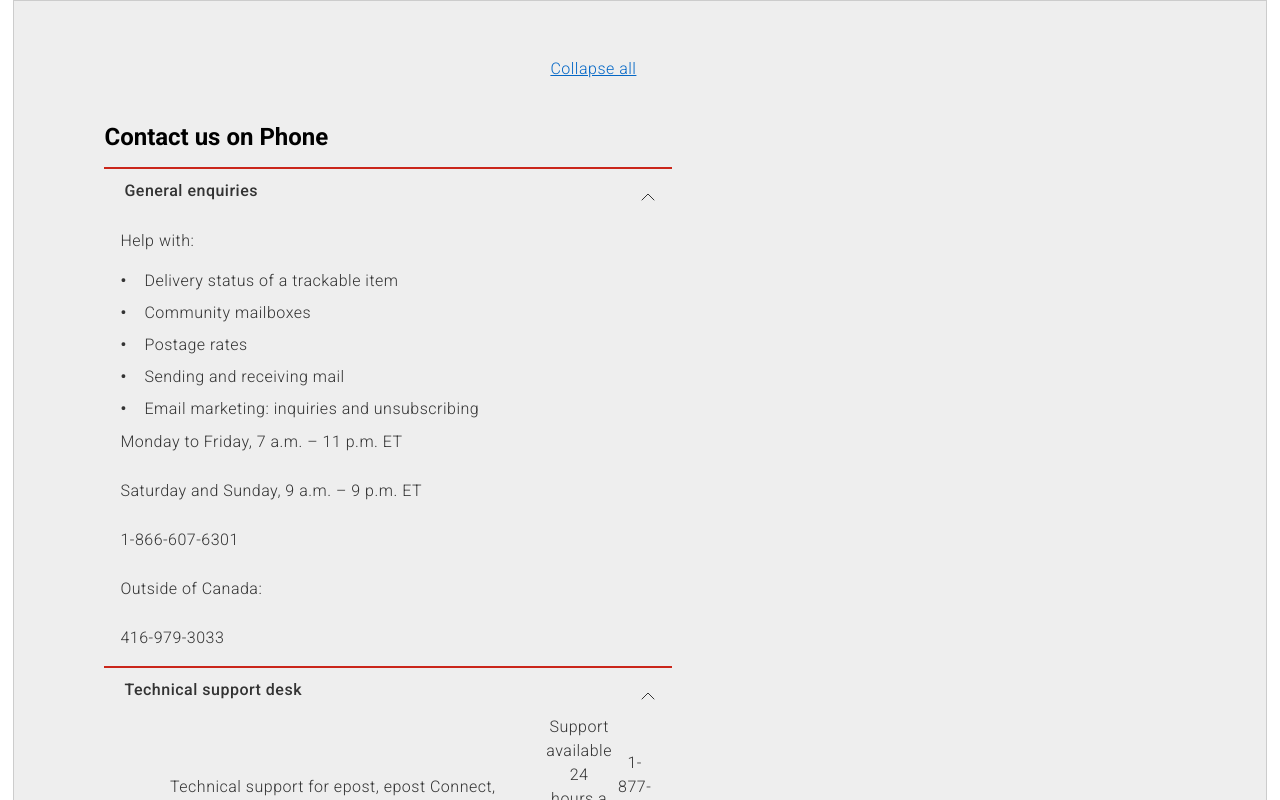
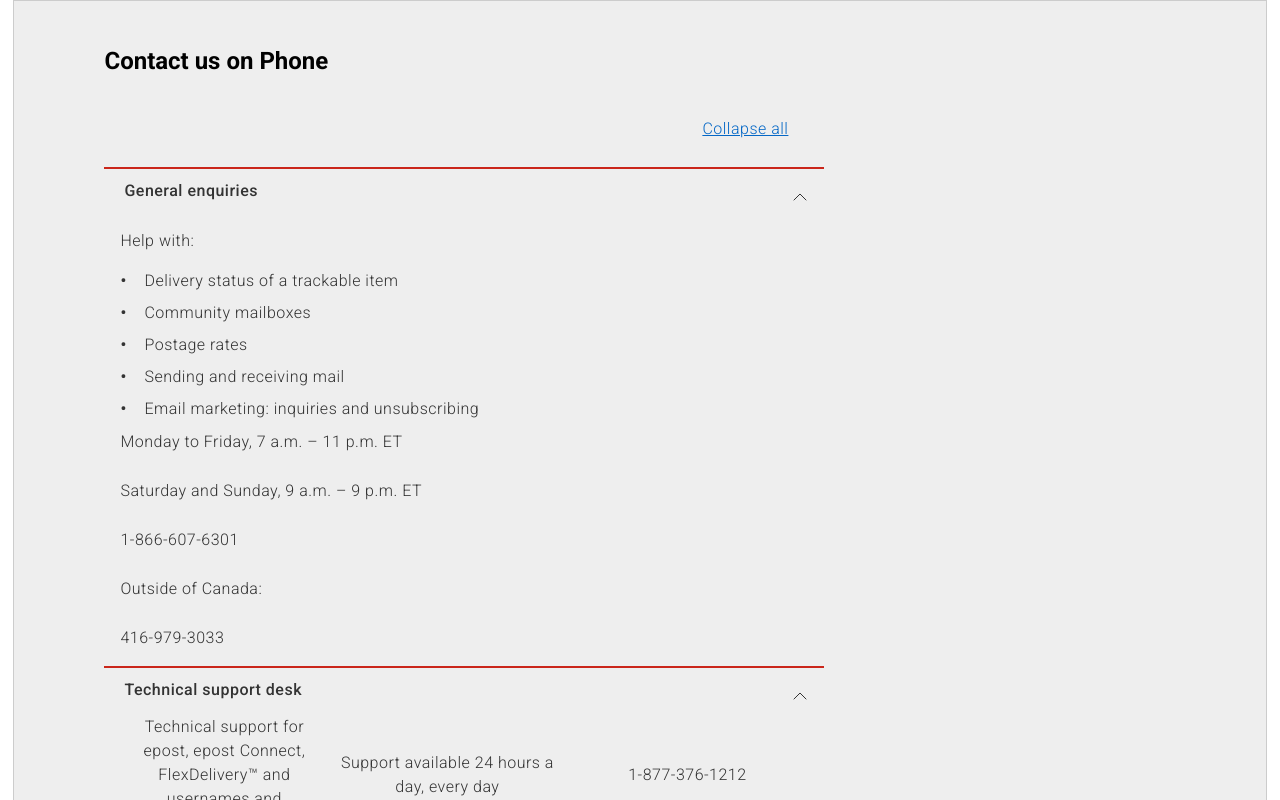
Before and after one commit to vaibhav291193/accordions-expl-text-form, a plain HTML site: page index.html in a window 1280 px wide. Both pictures are taken after a click on the button "Expand all". Shown: the top 800 px of the page. Drawn offline with Linux system fonts and the light colour scheme.

Commit message:
changing table col width and accordion panel width

```diff
--- a/css/accordions.css
+++ b/css/accordions.css
@@ -38,7 +38,7 @@
   Accordion Container
 **********************/
 .ds-accordions__container {
-  max-width: 568px;
+  max-width: 720px;
   width: 100%;
 }
 
@@ -187,7 +187,7 @@
 }
 
 .ds-accordion__content * {
-  max-width: 568px;
+  max-width: 720px;
   width: 100%;
   font-family: Roboto;
   font-size: 1rem;
--- a/index.html
+++ b/index.html
@@ -17,6 +17,7 @@
 <body>
     <div class="ds-container">
         <div class="example-container">
+            <h1>Contact us on Phone</h1>
 
             <div class="ds-accordions__container">
                 <div class="accordion__controls">
@@ -25,9 +26,7 @@
                         <span class="accordion--expand-close-all">Collapse all</span>
                     </button>
                 </div>
-<h1>Contact us on Phone</h1>
-
-<div class="ds-accordion" id="accordion-1">
+                <div class="ds-accordion" id="accordion-1">
                     <button class="ds-accordion__button by-keyboard" id="accordion-button-id-1" aria-controls="accordion-content-1" aria-expanded="false" data-toggle="collapse">
                         <h2>General enquiries</h2>
                         <div class="accordion__button-icon--open"></div>
@@ -56,11 +55,13 @@
                     </button>
                     <div role="region" class="ds-accordion__content" id="accordion-content-2" aria-labelledby="accordion-button-id-2" aria-hidden="true" style="display: none;" data-toggle="expander-content">
                         <table>
+<thead>
 <tr>
-<th width="34%">Technical support for epost, epost Connect, FlexDelivery™ and usernames and passwords.</th>
-<th width="33%">Support available 24 hours a day, every day</th>
-<th width="33%">1-877-376-1212</th>
+<th style="width:30%;" >Technical support for epost, epost Connect, FlexDelivery™ and usernames and passwords.</th>
+<th style="width:35%;">Support available 24 hours a day, every day</th>
+<th style="width:35%;">1-877-376-1212</th>
 </tr>
+</thead>
 </table>
                     </div>
                 </div>
```
